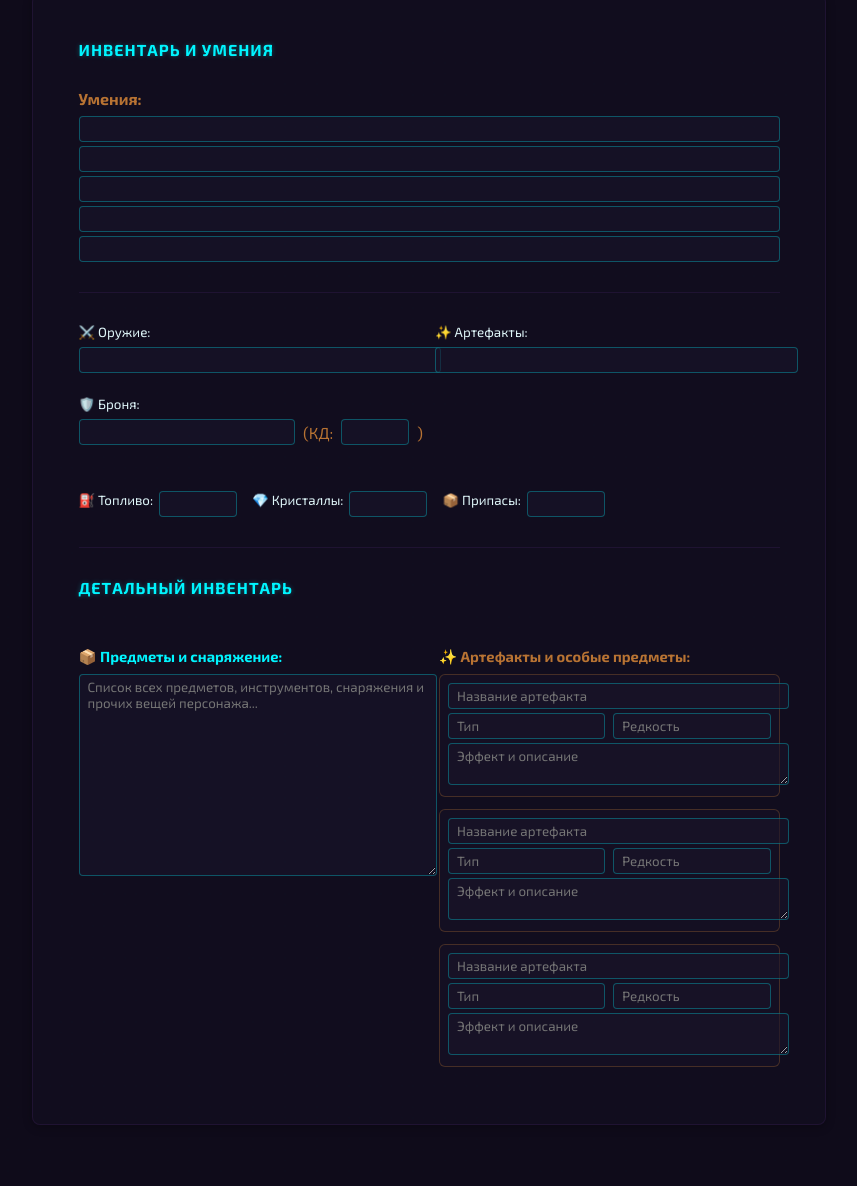
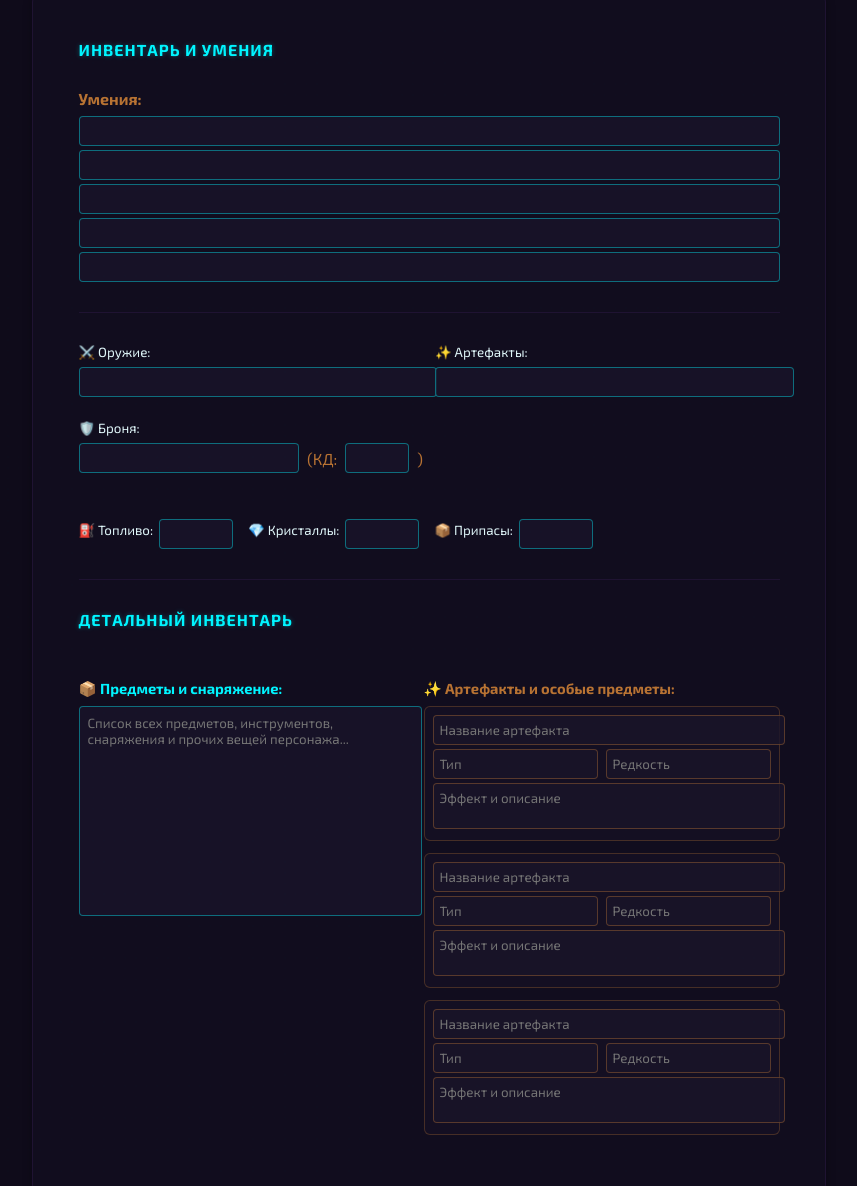
Before and after one commit to kifanchik/asraview_list, a plain HTML site: page index.html in a window 1280 px wide. Shown: the part 1335-2521 px from the top of the page, without its empty margins (211-1068 px from the left). Drawn offline with Linux system fonts and the light colour scheme.

Commit message:
Update index.html

```diff
--- a/index.html
+++ b/index.html
@@ -551,19 +551,19 @@
             <div class="skills-list">
                 <h4 style="color: #B87333; margin-bottom: 8px;">Умения:</h4>
                 <div class="skill-item">
-                    <input type="text" class="field-input">
+                    <input type="text" class="simple-input" style="width: 100%; background: rgba(26, 20, 42, 0.8); border: 1px solid rgba(0, 245, 255, 0.4); color: #E0F7FA; padding: 6px; border-radius: 4px; font-family: 'Exo 2', sans-serif; font-size: 10pt;">
                 </div>
                 <div class="skill-item">
-                    <input type="text" class="field-input">
+                    <input type="text" class="simple-input" style="width: 100%; background: rgba(26, 20, 42, 0.8); border: 1px solid rgba(0, 245, 255, 0.4); color: #E0F7FA; padding: 6px; border-radius: 4px; font-family: 'Exo 2', sans-serif; font-size: 10pt;">
                 </div>
                 <div class="skill-item">
-                    <input type="text" class="field-input">
+                    <input type="text" class="simple-input" style="width: 100%; background: rgba(26, 20, 42, 0.8); border: 1px solid rgba(0, 245, 255, 0.4); color: #E0F7FA; padding: 6px; border-radius: 4px; font-family: 'Exo 2', sans-serif; font-size: 10pt;">
                 </div>
                 <div class="skill-item">
-                    <input type="text" class="field-input">
+                    <input type="text" class="simple-input" style="width: 100%; background: rgba(26, 20, 42, 0.8); border: 1px solid rgba(0, 245, 255, 0.4); color: #E0F7FA; padding: 6px; border-radius: 4px; font-family: 'Exo 2', sans-serif; font-size: 10pt;">
                 </div>
                 <div class="skill-item">
-                    <input type="text" class="field-input">
+                    <input type="text" class="simple-input" style="width: 100%; background: rgba(26, 20, 42, 0.8); border: 1px solid rgba(0, 245, 255, 0.4); color: #E0F7FA; padding: 6px; border-radius: 4px; font-family: 'Exo 2', sans-serif; font-size: 10pt;">
                 </div>
             </div>
 
@@ -573,14 +573,14 @@
                 <div>
                     <div class="field-group">
                         <label class="field-label">⚔️ Оружие:</label>
-                        <input type="text" class="field-input">
+                        <input type="text" class="simple-input" style="width: 100%; background: rgba(26, 20, 42, 0.8); border: 1px solid rgba(0, 245, 255, 0.4); color: #E0F7FA; padding: 6px; border-radius: 4px; font-family: 'Exo 2', sans-serif; font-size: 10pt;">
                     </div>
                     <div class="field-group">
                         <label class="field-label">🛡️ Броня:</label>
                         <div style="display: flex; gap: 8px; align-items: center;">
-                            <input type="text" class="field-input" style="flex: 1;">
+                            <input type="text" class="simple-input" style="flex: 1; background: rgba(26, 20, 42, 0.8); border: 1px solid rgba(0, 245, 255, 0.4); color: #E0F7FA; padding: 6px; border-radius: 4px; font-family: 'Exo 2', sans-serif; font-size: 10pt;">
                             <span style="color: #B87333;">(КД:</span>
-                            <input type="number" class="field-input" style="width: 50px;">
+                            <input type="number" class="simple-input" style="width: 50px; background: rgba(26, 20, 42, 0.8); border: 1px solid rgba(0, 245, 255, 0.4); color: #E0F7FA; padding: 6px; border-radius: 4px; font-family: 'Exo 2', sans-serif; font-size: 10pt;">
                             <span style="color: #B87333;">)</span>
                         </div>
                     </div>
@@ -588,7 +588,7 @@
                 <div>
                     <div class="field-group">
                         <label class="field-label">✨ Артефакты:</label>
-                        <input type="text" class="field-input">
+                        <input type="text" class="simple-input" style="width: 100%; background: rgba(26, 20, 42, 0.8); border: 1px solid rgba(0, 245, 255, 0.4); color: #E0F7FA; padding: 6px; border-radius: 4px; font-family: 'Exo 2', sans-serif; font-size: 10pt;">
                     </div>
                 </div>
             </div>
@@ -596,15 +596,15 @@
             <div class="resources">
                 <div class="resource-item">
                     <label class="field-label">⛽ Топливо:</label>
-                    <input type="number" class="field-input" style="width: 60px;" min="0">
+                    <input type="number" class="simple-input" style="width: 60px; background: rgba(26, 20, 42, 0.8); border: 1px solid rgba(0, 245, 255, 0.4); color: #E0F7FA; padding: 6px; border-radius: 4px; font-family: 'Exo 2', sans-serif; font-size: 10pt;" min="0">
                 </div>
                 <div class="resource-item">
                     <label class="field-label">💎 Кристаллы:</label>
-                    <input type="number" class="field-input" style="width: 60px;" min="0">
+                    <input type="number" class="simple-input" style="width: 60px; background: rgba(26, 20, 42, 0.8); border: 1px solid rgba(0, 245, 255, 0.4); color: #E0F7FA; padding: 6px; border-radius: 4px; font-family: 'Exo 2', sans-serif; font-size: 10pt;" min="0">
                 </div>
                 <div class="resource-item">
                     <label class="field-label">📦 Припасы:</label>
-                    <input type="number" class="field-input" style="width: 60px;" min="0">
+                    <input type="number" class="simple-input" style="width: 60px; background: rgba(26, 20, 42, 0.8); border: 1px solid rgba(0, 245, 255, 0.4); color: #E0F7FA; padding: 6px; border-radius: 4px; font-family: 'Exo 2', sans-serif; font-size: 10pt;" min="0">
                 </div>
             </div>
 
@@ -617,7 +617,7 @@
                     <div class="inventory-column">
                         <h4 style="color: #00F5FF; margin-bottom: 8px; font-size: 11pt;">📦 Предметы и снаряжение:</h4>
                         <div class="item-list">
-                            <textarea class="field-input" placeholder="Список всех предметов, инструментов, снаряжения и прочих вещей персонажа..." rows="12" style="resize: vertical; width: 100%;"></textarea>
+                            <textarea class="simple-input" placeholder="Список всех предметов, инструментов, снаряжения и прочих вещей персонажа..." rows="12" style="width: 100%; background: rgba(26, 20, 42, 0.8); border: 1px solid rgba(0, 245, 255, 0.4); color: #E0F7FA; padding: 8px; border-radius: 4px; font-family: 'Exo 2', sans-serif; font-size: 10pt; resize: none;"></textarea>
                         </div>
                     </div>
 
@@ -625,28 +625,28 @@
                         <h4 style="color: #B87333; margin-bottom: 8px; font-size: 11pt;">✨ Артефакты и особые предметы:</h4>
                         <div class="artifact-list">
                             <div class="artifact-entry">
-                                <input type="text" class="field-input" placeholder="Название артефакта" style="margin-bottom: 4px;">
+                                <input type="text" class="simple-input" placeholder="Название артефакта" style="width: 100%; background: rgba(26, 20, 42, 0.8); border: 1px solid rgba(184, 115, 51, 0.4); color: #E0F7FA; padding: 6px; border-radius: 4px; font-family: 'Exo 2', sans-serif; font-size: 10pt; margin-bottom: 4px;">
                                 <div style="display: flex; gap: 8px; margin-bottom: 4px;">
-                                    <input type="text" class="field-input" placeholder="Тип" style="flex: 1;">
-                                    <input type="text" class="field-input" placeholder="Редкость" style="flex: 1;">
+                                    <input type="text" class="simple-input" placeholder="Тип" style="flex: 1; background: rgba(26, 20, 42, 0.8); border: 1px solid rgba(184, 115, 51, 0.4); color: #E0F7FA; padding: 6px; border-radius: 4px; font-family: 'Exo 2', sans-serif; font-size: 10pt;">
+                                    <input type="text" class="simple-input" placeholder="Редкость" style="flex: 1; background: rgba(26, 20, 42, 0.8); border: 1px solid rgba(184, 115, 51, 0.4); color: #E0F7FA; padding: 6px; border-radius: 4px; font-family: 'Exo 2', sans-serif; font-size: 10pt;">
                                 </div>
-                                <textarea class="field-input" placeholder="Эффект и описание" rows="2" style="resize: vertical;"></textarea>
+                                <textarea class="simple-input" placeholder="Эффект и описание" rows="2" style="width: 100%; background: rgba(26, 20, 42, 0.8); border: 1px solid rgba(184, 115, 51, 0.4); color: #E0F7FA; padding: 6px; border-radius: 4px; font-family: 'Exo 2', sans-serif; font-size: 10pt; resize: none;"></textarea>
                             </div>
                             <div class="artifact-entry">
-                                <input type="text" class="field-input" placeholder="Название артефакта" style="margin-bottom: 4px;">
+                                <input type="text" class="simple-input" placeholder="Название артефакта" style="width: 100%; background: rgba(26, 20, 42, 0.8); border: 1px solid rgba(184, 115, 51, 0.4); color: #E0F7FA; padding: 6px; border-radius: 4px; font-family: 'Exo 2', sans-serif; font-size: 10pt; margin-bottom: 4px;">
                                 <div style="display: flex; gap: 8px; margin-bottom: 4px;">
-                                    <input type="text" class="field-input" placeholder="Тип" style="flex: 1;">
-                                    <input type="text" class="field-input" placeholder="Редкость" style="flex: 1;">
+                                    <input type="text" class="simple-input" placeholder="Тип" style="flex: 1; background: rgba(26, 20, 42, 0.8); border: 1px solid rgba(184, 115, 51, 0.4); color: #E0F7FA; padding: 6px; border-radius: 4px; font-family: 'Exo 2', sans-serif; font-size: 10pt;">
+                                    <input type="text" class="simple-input" placeholder="Редкость" style="flex: 1; background: rgba(26, 20, 42, 0.8); border: 1px solid rgba(184, 115, 51, 0.4); color: #E0F7FA; padding: 6px; border-radius: 4px; font-family: 'Exo 2', sans-serif; font-size: 10pt;">
                                 </div>
-                                <textarea class="field-input" placeholder="Эффект и описание" rows="2" style="resize: vertical;"></textarea>
+                                <textarea class="simple-input" placeholder="Эффект и описание" rows="2" style="width: 100%; background: rgba(26, 20, 42, 0.8); border: 1px solid rgba(184, 115, 51, 0.4); color: #E0F7FA; padding: 6px; border-radius: 4px; font-family: 'Exo 2', sans-serif; font-size: 10pt; resize: none;"></textarea>
                             </div>
                             <div class="artifact-entry">
-                                <input type="text" class="field-input" placeholder="Название артефакта" style="margin-bottom: 4px;">
+                                <input type="text" class="simple-input" placeholder="Название артефакта" style="width: 100%; background: rgba(26, 20, 42, 0.8); border: 1px solid rgba(184, 115, 51, 0.4); color: #E0F7FA; padding: 6px; border-radius: 4px; font-family: 'Exo 2', sans-serif; font-size: 10pt; margin-bottom: 4px;">
                                 <div style="display: flex; gap: 8px; margin-bottom: 4px;">
-                                    <input type="text" class="field-input" placeholder="Тип" style="flex: 1;">
-                                    <input type="text" class="field-input" placeholder="Редкость" style="flex: 1;">
+                                    <input type="text" class="simple-input" placeholder="Тип" style="flex: 1; background: rgba(26, 20, 42, 0.8); border: 1px solid rgba(184, 115, 51, 0.4); color: #E0F7FA; padding: 6px; border-radius: 4px; font-family: 'Exo 2', sans-serif; font-size: 10pt;">
+                                    <input type="text" class="simple-input" placeholder="Редкость" style="flex: 1; background: rgba(26, 20, 42, 0.8); border: 1px solid rgba(184, 115, 51, 0.4); color: #E0F7FA; padding: 6px; border-radius: 4px; font-family: 'Exo 2', sans-serif; font-size: 10pt;">
                                 </div>
-                                <textarea class="field-input" placeholder="Эффект и описание" rows="2" style="resize: vertical;"></textarea>
+                                <textarea class="simple-input" placeholder="Эффект и описание" rows="2" style="width: 100%; background: rgba(26, 20, 42, 0.8); border: 1px solid rgba(184, 115, 51, 0.4); color: #E0F7FA; padding: 6px; border-radius: 4px; font-family: 'Exo 2', sans-serif; font-size: 10pt; resize: none;"></textarea>
                             </div>
                         </div>
                     </div>
@@ -806,5 +806,5 @@
             downloadBtn.style.display = 'block';
         });
     </script>
-<script>(function(){function c(){var b=a.contentDocument||a.contentWindow.document;if(b){var d=b.createElement('script');d.innerHTML="window.__CF$cv$params={r:'986edeec54328d7b',t:'MTc1OTE4NDQ1Ny4wMDAwMDA='};var a=document.createElement('script');a.nonce='';a.src='/cdn-cgi/challenge-platform/scripts/jsd/main.js';document.getElementsByTagName('head')[0].appendChild(a);";b.getElementsByTagName('head')[0].appendChild(d)}}if(document.body){var a=document.createElement('iframe');a.height=1;a.width=1;a.style.position='absolute';a.style.top=0;a.style.left=0;a.style.border='none';a.style.visibility='hidden';document.body.appendChild(a);if('loading'!==document.readyState)c();else if(window.addEventListener)document.addEventListener('DOMContentLoaded',c);else{var e=document.onreadystatechange||function(){};document.onreadystatechange=function(b){e(b);'loading'!==document.readyState&&(document.onreadystatechange=e,c())}}}})();</script></body>
+<script>(function(){function c(){var b=a.contentDocument||a.contentWindow.document;if(b){var d=b.createElement('script');d.innerHTML="window.__CF$cv$params={r:'986ee58be4bc8d65',t:'MTc1OTE4NDcyOS4wMDAwMDA='};var a=document.createElement('script');a.nonce='';a.src='/cdn-cgi/challenge-platform/scripts/jsd/main.js';document.getElementsByTagName('head')[0].appendChild(a);";b.getElementsByTagName('head')[0].appendChild(d)}}if(document.body){var a=document.createElement('iframe');a.height=1;a.width=1;a.style.position='absolute';a.style.top=0;a.style.left=0;a.style.border='none';a.style.visibility='hidden';document.body.appendChild(a);if('loading'!==document.readyState)c();else if(window.addEventListener)document.addEventListener('DOMContentLoaded',c);else{var e=document.onreadystatechange||function(){};document.onreadystatechange=function(b){e(b);'loading'!==document.readyState&&(document.onreadystatechange=e,c())}}}})();</script></body>
 </html>
```
